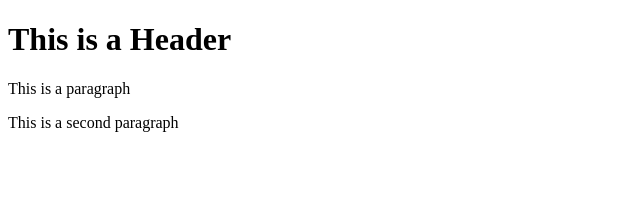
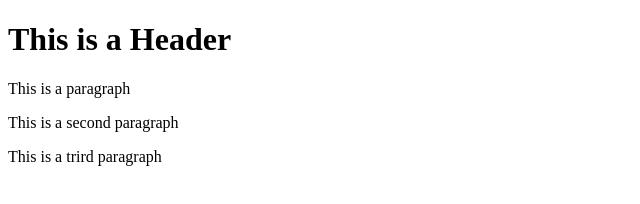
Before and after one commit to mardarl/Coursera-Front-End-Web-Development-with-React, a website: page index.html in a window 1280 px wide. Shown: the whole page, without its empty margins (0-640 px from the left). Drawn offline with Linux system fonts and the light colour scheme.

Commit message:
fourth commit

```diff
--- a/index.html
+++ b/index.html
@@ -6,5 +6,6 @@
         <h1>This is a Header</h1>
         <p>This is a paragraph</p>
         <p>This is a second paragraph</p>
+        <p>This is a trird paragraph</p>
     </body>
 </html>
```
Also changed, not shown: package.json (added, +24 -0 lines), 2 other files.
